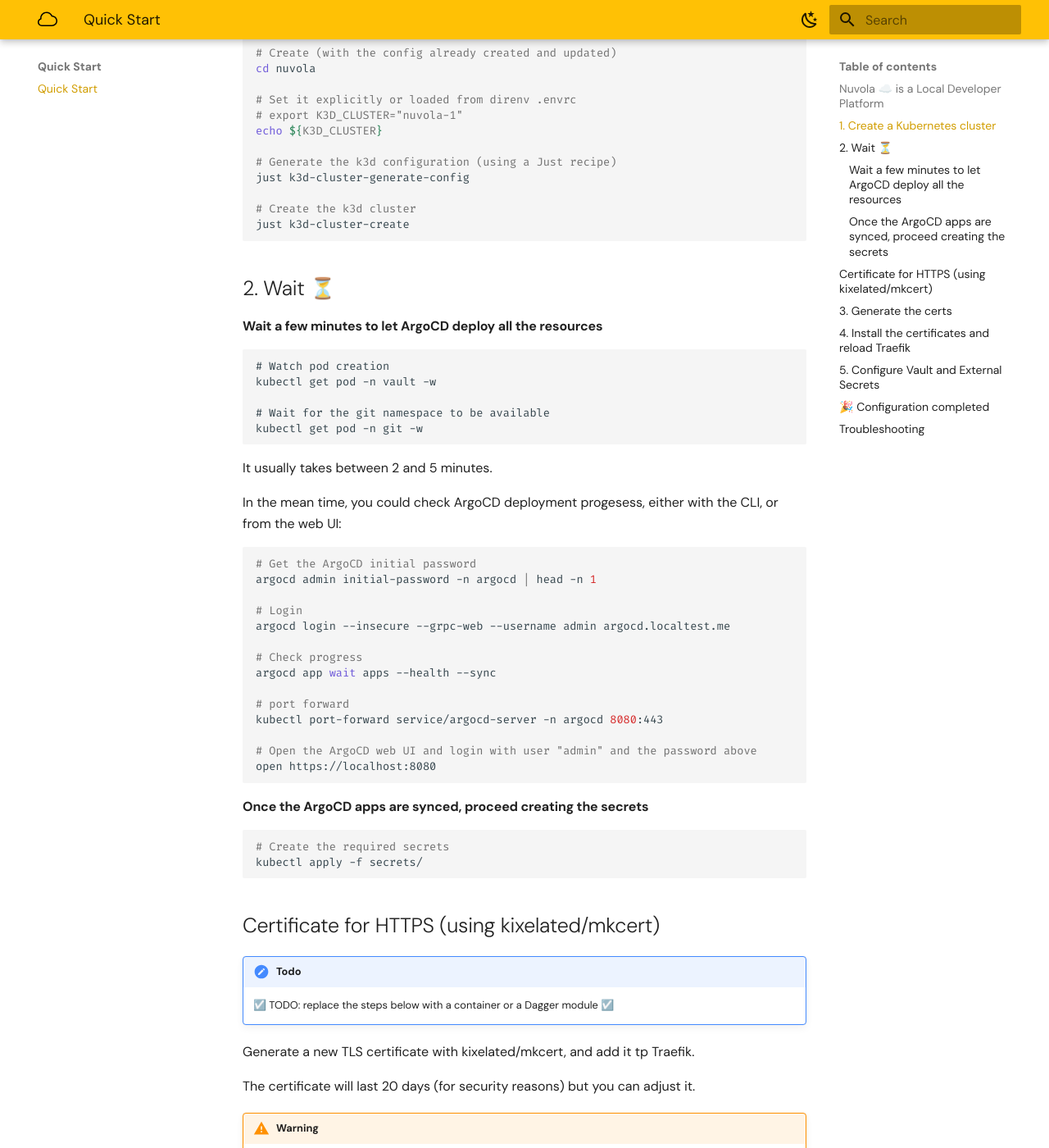
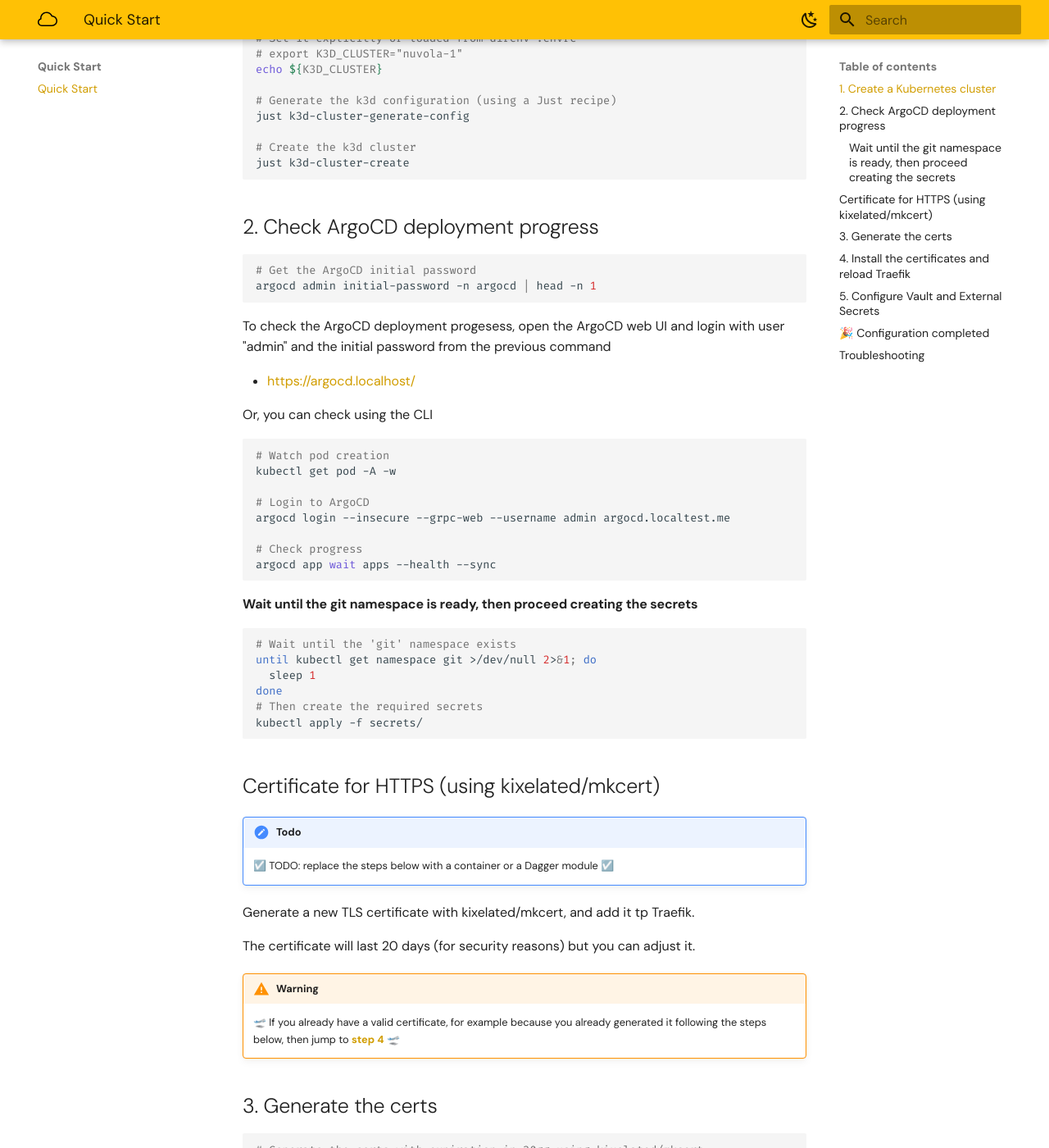
Before and after one commit to kubernetista/nuvola-docs, an MkDocs documentation site: the page built from docs/Readme.md, in a window 1280 px wide and 1400 px high, scrolled down 351 px. Shown: the whole window at 82% size. Built offline with MkDocs 1.6.1 and Material for MkDocs 9.7.7, drawn with Linux system fonts in a browser that asks for light colours; plug-ins that fetch from the network failed and are left out; some of the changed text lies outside the part shown.

Commit message:
update docs

````diff
--- a/docs/Readme.md
+++ b/docs/Readme.md
@@ -1,6 +1,4 @@
 # Quick Start
-
-## Nuvola ☁️ is a Local Developer Platform
 
 ## 1. Create a Kubernetes cluster
 
@@ -22,45 +20,39 @@
 
 ```
 
-## 2. Wait ⏳
-
-#### Wait a few minutes to let ArgoCD deploy all the resources
-
-```
-# Watch pod creation
-kubectl get pod -n vault -w
-
-# Wait for the git namespace to be available
-kubectl get pod -n git -w
-```
-
-It usually takes between 2 and 5 minutes.
-
-In the mean time, you could check ArgoCD deployment progesess, either with the CLI, or
-from the web UI:
+## 2. Check ArgoCD deployment progress
 
 ```sh
 # Get the ArgoCD initial password
 argocd admin initial-password -n argocd | head -n 1
+```
 
-# Login
+To check the ArgoCD deployment progesess, open the ArgoCD web UI and login with user "admin" and the initial password from the previous command
+
+- <https://argocd.localhost/>
+
+Or, you can check using the CLI
+
+```sh
+# Watch pod creation
+kubectl get pod -A -w
+
+# Login to ArgoCD
 argocd login --insecure --grpc-web --username admin argocd.localtest.me
 
 # Check progress
 argocd app wait apps --health --sync
 
-# port forward
-kubectl port-forward service/argocd-server -n argocd 8080:443
-
-# Open the ArgoCD web UI and login with user "admin" and the password above
-open https://localhost:8080
-
 ```
 
-#### Once the ArgoCD apps are synced, proceed creating the secrets
+#### Wait until the git namespace is ready, then proceed creating the secrets
 
 ```sh
-# Create the required secrets
+# Wait until the 'git' namespace exists
+until kubectl get namespace git >/dev/null 2>&1; do
+  sleep 1
+done
+# Then create the required secrets
 kubectl apply -f secrets/
 
 ```
@@ -76,7 +68,7 @@
 
 !!! warning
     🛫 If you already have a valid certificate, for example because you already generated
-    it following the steps below, then jump to [__step 3__](#3-install-the-certificates-and-reload-traefik) 🛫
+    it following the steps below, then jump to [__step 4__](#4-install-the-certificates-and-reload-traefik) 🛫
 
 ## 3. Generate the certs
 
````
Also changed, not shown: docs/index.md (+17 -5 lines).
